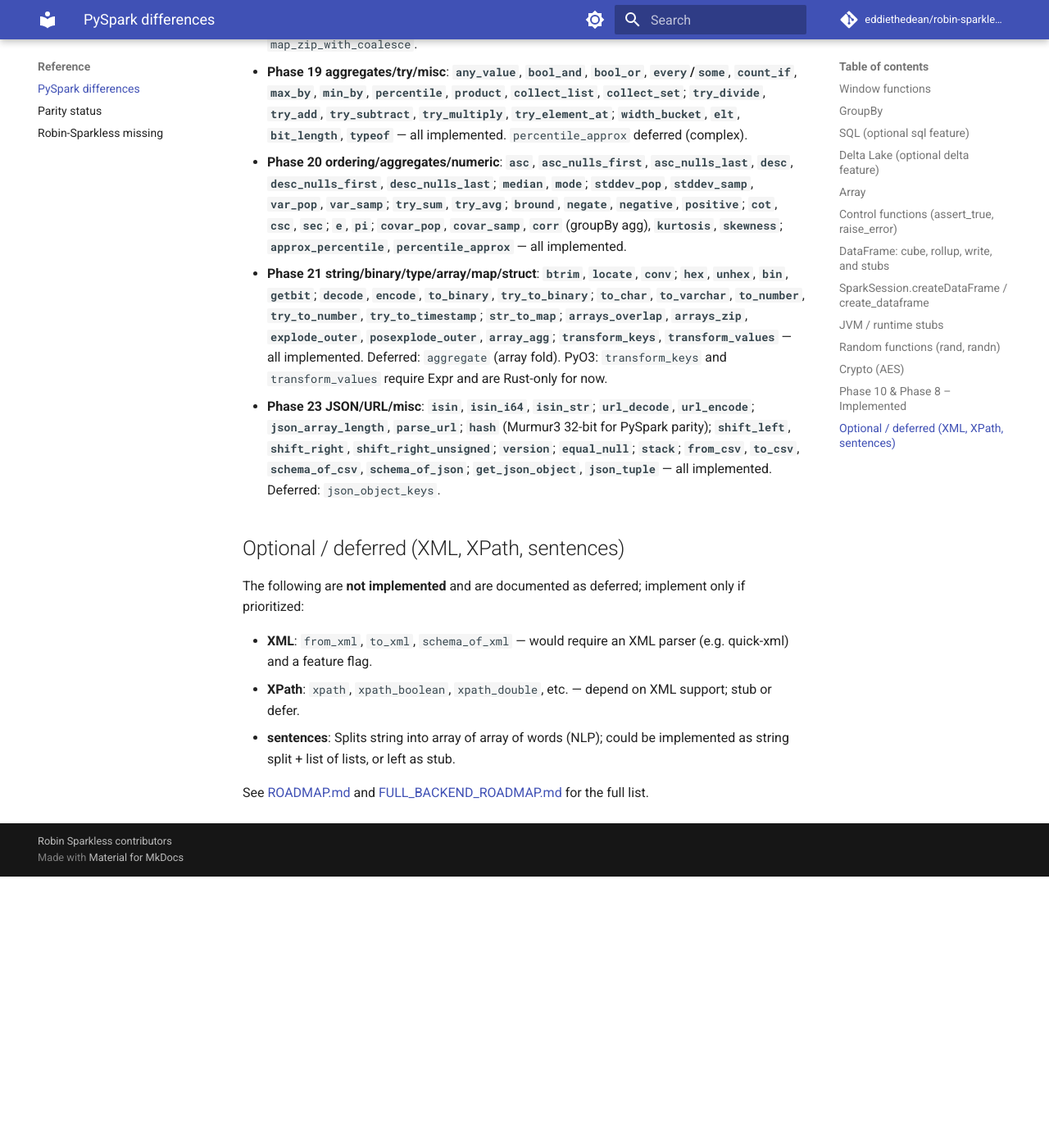
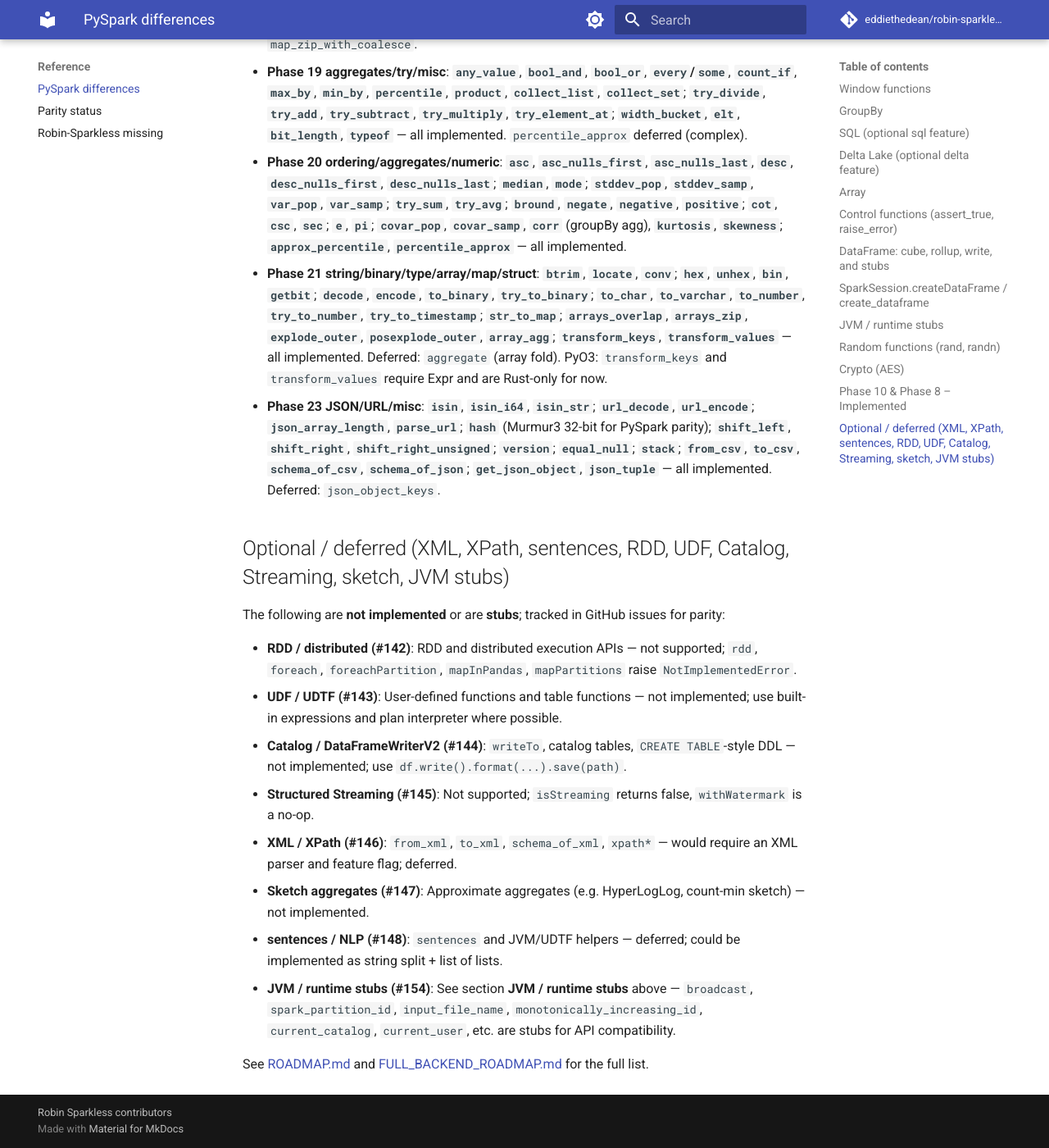
Before and after one commit to eddiethedean/robin-sparkless, an MkDocs documentation site: the page built from docs/PYSPARK_DIFFERENCES.md, in a window 1280 px wide and 1400 px high, scrolled down 5004 px. Shown: the whole window at 82% size. Built offline with MkDocs 1.6.1 and Material for MkDocs 9.7.7, drawn with Linux system fonts in a browser that asks for light colours; comment, search, counter and statistics services are not loaded; before the commit the page ends 6073 px from its top, so only the background shows below that.

Commit message:
docs: document deferred parity (RDD, UDF, Catalog, Streaming, XML, sketch, sentences, JVM stubs)
Add issue references in PYSPARK_DIFFERENCES.md for:
- #142 RDD and distributed execution APIs
- #143 UDF and UDTF support
- #144 Catalog and DataFrameWriterV2 (writeTo)
- #145 Structured Streaming
- #146 XML and XPath functions
- #147 Sketch-based approximate aggregates
- #148 sentences (NLP) and JVM/UDTF helpers
- #154 JVM/runtime stubs (point to existing section)

Fixes #142. Fixes #143. Fixes #144. Fixes #145. Fixes #146. Fixes #147. Fixes #148. Fixes #154.

Co-authored-by: Cursor <cursoragent@cursor.com>

```diff
--- a/docs/PYSPARK_DIFFERENCES.md
+++ b/docs/PYSPARK_DIFFERENCES.md
@@ -91,12 +91,17 @@ The following JVM- or runtime-related functions are implemented as **stubs for A
 - **Phase 21 string/binary/type/array/map/struct**: **`btrim`**, **`locate`**, **`conv`**; **`hex`**, **`unhex`**, **`bin`**, **`getbit`**; **`decode`**, **`encode`**, **`to_binary`**, **`try_to_binary`**; **`to_char`**, **`to_varchar`**, **`to_number`**, **`try_to_number`**, **`try_to_timestamp`**; **`str_to_map`**; **`arrays_overlap`**, **`arrays_zip`**, **`explode_outer`**, **`posexplode_outer`**, **`array_agg`**; **`transform_keys`**, **`transform_values`** — all implemented. Deferred: `aggregate` (array fold). PyO3: `transform_keys` and `transform_values` require Expr and are Rust-only for now.
 - **Phase 23 JSON/URL/misc**: **`isin`**, **`isin_i64`**, **`isin_str`**; **`url_decode`**, **`url_encode`**; **`json_array_length`**, **`parse_url`**; **`hash`** (Murmur3 32-bit for PySpark parity); **`shift_left`**, **`shift_right`**, **`shift_right_unsigned`**; **`version`**; **`equal_null`**; **`stack`**; **`from_csv`**, **`to_csv`**, **`schema_of_csv`**, **`schema_of_json`**; **`get_json_object`**, **`json_tuple`** — all implemented. Deferred: `json_object_keys`.
 
-## Optional / deferred (XML, XPath, sentences)
+## Optional / deferred (XML, XPath, sentences, RDD, UDF, Catalog, Streaming, sketch, JVM stubs)
 
-The following are **not implemented** and are documented as deferred; implement only if prioritized:
+The following are **not implemented** or are **stubs**; tracked in GitHub issues for parity:
 
-- **XML**: `from_xml`, `to_xml`, `schema_of_xml` — would require an XML parser (e.g. quick-xml) and a feature flag.
-- **XPath**: `xpath`, `xpath_boolean`, `xpath_double`, etc. — depend on XML support; stub or defer.
-- **sentences**: Splits string into array of array of words (NLP); could be implemented as string split + list of lists, or left as stub.
+- **RDD / distributed (#142)**: RDD and distributed execution APIs — not supported; `rdd`, `foreach`, `foreachPartition`, `mapInPandas`, `mapPartitions` raise `NotImplementedError`.
+- **UDF / UDTF (#143)**: User-defined functions and table functions — not implemented; use built-in expressions and plan interpreter where possible.
+- **Catalog / DataFrameWriterV2 (#144)**: `writeTo`, catalog tables, `CREATE TABLE`-style DDL — not implemented; use `df.write().format(...).save(path)`.
+- **Structured Streaming (#145)**: Not supported; `isStreaming` returns false, `withWatermark` is a no-op.
+- **XML / XPath (#146)**: `from_xml`, `to_xml`, `schema_of_xml`, `xpath*` — would require an XML parser and feature flag; deferred.
+- **Sketch aggregates (#147)**: Approximate aggregates (e.g. HyperLogLog, count-min sketch) — not implemented.
+- **sentences / NLP (#148)**: `sentences` and JVM/UDTF helpers — deferred; could be implemented as string split + list of lists.
+- **JVM / runtime stubs (#154)**: See section **JVM / runtime stubs** above — `broadcast`, `spark_partition_id`, `input_file_name`, `monotonically_increasing_id`, `current_catalog`, `current_user`, etc. are stubs for API compatibility.
 
 See [ROADMAP.md](ROADMAP.md) and [FULL_BACKEND_ROADMAP.md](FULL_BACKEND_ROADMAP.md) for the full list.
```
